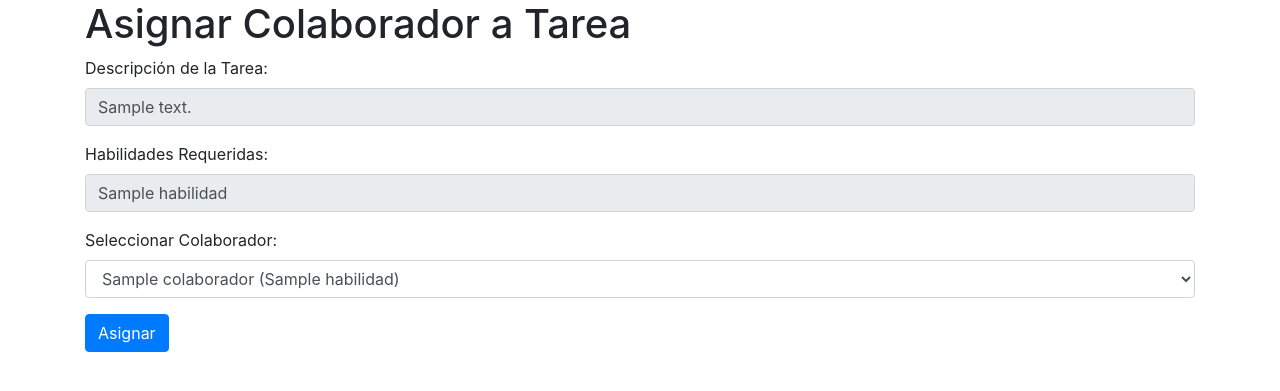
After one commit to mikzb/examen, a Flask app: template templates/asignar_colaborador.html in a window 1280 px wide. The commit adds this page. Shown: the top 391 px of the page. Run offline with Flask 3, Linux system fonts and the light colour scheme; the template is opened without the code that fills it: most values are stand-ins (such as "Sample title", 1, 10 or a date in 2020); parts of the project's set-up code (start-up, migrations or seed data) failed here and were passed over; some libraries are stand-ins or nearby versions.

Commit message:
API returns HTML

```diff
--- a/main.py
+++ b/main.py
@@ -28,6 +28,13 @@ def index():
 @app.route('/tareas', methods=['GET'])
 def showTareas():
     tareas = list(tareas_collection.find())
+    for tarea in tareas:
+        if 'colaboradores' in tarea:
+            tarea['colaboradores_nombres'] = []
+            for colaborador_id in tarea['colaboradores']:
+                colaborador = colaboradores_collection.find_one({'_id': ObjectId(colaborador_id)})
+                if colaborador:
+                    tarea['colaboradores_nombres'].append(colaborador['nombre'])
     return render_template('tasks.html', tasks=tareas)
 
 @app.route('/tareas/new', methods=['GET', 'POST'])
@@ -110,7 +117,7 @@ def getHabilidades(_id):
     else:
         return {'error': 'Colaborador no encontrado'}, 404
 
-@app.route('/colaboradores/<_id>/habilidades', methods=['POST'])
+@app.route('/colaboradores/<_id>/habilidades/add', methods=['POST'])
 def addHabilidad(_id):
     habilidad = request.form['habilidad']
     colaboradores_collection.update_one(
@@ -119,7 +126,7 @@ def addHabilidad(_id):
     )
     return redirect(url_for('editColaborador', _id=_id))
 
-@app.route('/colaboradores/<_id>/habilidades', methods=['POST'])
+@app.route('/colaboradores/<_id>/habilidades/delete', methods=['POST'])
 def deleteHabilidad(_id):
     if request.form.get('_method') == 'DELETE':
         habilidad = request.form['habilidad']
@@ -135,6 +142,74 @@ def deleteHabilidad(_id):
         )
     return redirect(url_for('editColaborador', _id=_id))
 
+@app.route('/tareas/habilidad/<habilidad>', methods=['GET'])
+def getTareasByHabilidad(habilidad):
+    tareas = list(tareas_collection.find({'habilidades': habilidad}))
+    return render_template('tasks.html', tasks=tareas)
+
+@app.route('/tareas/colaborador/<_id>', methods=['GET'])
+def getTareasByColaborador(_id):
+    colaborador = colaboradores_collection.find_one({'_id': ObjectId(_id)})
+    if colaborador:
+        tareas = list(tareas_collection.find({'colaboradores': ObjectId(_id)}))
+        return render_template('tasks.html', tasks=tareas)
+    else:
+        return {'error': 'Colaborador no encontrado'}, 404
+
+@app.route('/tareas/asignar/<_id>', methods=['GET', 'POST'])
+def asignarColaborador(_id):
+    if request.method == 'GET':
+        tarea = tareas_collection.find_one({'_id': ObjectId(_id)})
+        colaboradores = list(colaboradores_collection.find())
+        return render_template('asignar_colaborador.html', tarea=tarea, colaboradores=colaboradores)
+    else:
+        colaborador_id = request.form['colaborador_id']
+        colaborador = colaboradores_collection.find_one({'_id': ObjectId(colaborador_id)})
+        tarea = tareas_collection.find_one({'_id': ObjectId(_id)})
+
+        if not colaborador or not tarea:
+            return {'error': 'Colaborador o tarea no encontrado'}, 404
+
+        # Check if the collaborator has at least one of the required skills
+        if not any(habilidad in colaborador['habilidades'] for habilidad in tarea['habilidades']):
+            return {'error': 'El colaborador no posee ninguna de las habilidades requeridas'}, 400
+
+        # Assign the collaborator to the task
+        tareas_collection.update_one(
+            {'_id': ObjectId(_id)},
+            {'$addToSet': {'colaboradores': ObjectId(colaborador_id)}}
+        )
+        return redirect(url_for('showTareas'))
+
+@app.route('/tareas/<_id>/candidatos', methods=['POST'])
+def getCandidatos(_id):
+    tarea = tareas_collection.find_one({'_id': ObjectId(_id)})
+    colaboradores = list(colaboradores_collection.find())
+    candidatos = []
+    for colaborador in colaboradores:
+        if any(habilidad in colaborador['habilidades'] for habilidad in tarea['habilidades']):
+            candidatos.append(colaborador)
+    return render_template('candidatos.html', candidatos=candidatos, tarea=tarea)
+
+@app.route('/colaboradores/responsable/<responsable_email>', methods=['GET'])
+def getColaboradoresByResponsable(responsable_email):
+    # Find tasks for which the user is responsible
+    tareas = list(tareas_collection.find({'responsable': responsable_email}))
+
+    # Collect the emails of collaborators assigned to those tasks
+    colaborador_ids = set()
+    for tarea in tareas:
+        if 'colaboradores' in tarea:
+            colaborador_ids.update(tarea['colaboradores'])
+
+    # Find the collaborators by their IDs
+    colaboradores = colaboradores_collection.find({'_id': {'$in': list(colaborador_ids)}})
+
+    # Collect the emails of the collaborators
+    emails = [colaborador['email'] for colaborador in colaboradores]
+
+    return {'emails': emails}
+
 
 if __name__ == '__main__':
     app.run(host='127.0.0.1', port=8000, debug=True)
--- /dev/null
+++ b/templates/asignar_colaborador.html
@@ -0,0 +1,34 @@
+<!DOCTYPE html>
+<html>
+<head>
+    <title>Asignar Colaborador</title>
+    <link rel="stylesheet" href="https://maxcdn.bootstrapcdn.com/bootstrap/4.5.2/css/bootstrap.min.css">
+</head>
+<body>
+    <div class="container">
+        <h1>Asignar Colaborador a Tarea</h1>
+        <form method="POST">
+            <div class="form-group">
+                <label for="inputDescripcion">Descripción de la Tarea:</label>
+                <input type="text" id="inputDescripcion" name="inputDescripcion" class="form-control" value="{{ tarea.descripcion }}" readonly>
+            </div>
+            <div class="form-group">
+                <label for="inputHabilidades">Habilidades Requeridas:</label>
+                <input type="text" id="inputHabilidades" name="inputHabilidades" class="form-control" value="{{ tarea.habilidades | join(', ') }}" readonly>
+            </div>
+            <div class="form-group">
+                <label for="colaborador_id">Seleccionar Colaborador:</label>
+                <select id="colaborador_id" name="colaborador_id" class="form-control" required>
+                    {% for colaborador in colaboradores %}
+                        <option value="{{ colaborador._id }}">{{ colaborador.nombre }} ({{ colaborador.habilidades | join(', ') }})</option>
+                    {% endfor %}
+                </select>
+            </div>
+            <button type="submit" class="btn btn-primary">Asignar</button>
+        </form>
+    </div>
+    <script src="https://code.jquery.com/jquery-3.5.1.slim.min.js"></script>
+    <script src="https://cdn.jsdelivr.net/npm/@popperjs/core@2.5.4/dist/umd/popper.min.js"></script>
+    <script src="https://maxcdn.bootstrapcdn.com/bootstrap/4.5.2/js/bootstrap.min.js"></script>
+</body>
+</html>
```
Also changed, not shown: templates/ads.html (deleted, +0 -67 lines), templates/base.html (deleted, +0 -89 lines), templates/edit.html (deleted, +0 -54 lines), templates/index.html (deleted, +0 -69 lines), templates/new.html (deleted, +0 -46 lines), templates/tasks.html (+7 -0 lines).
